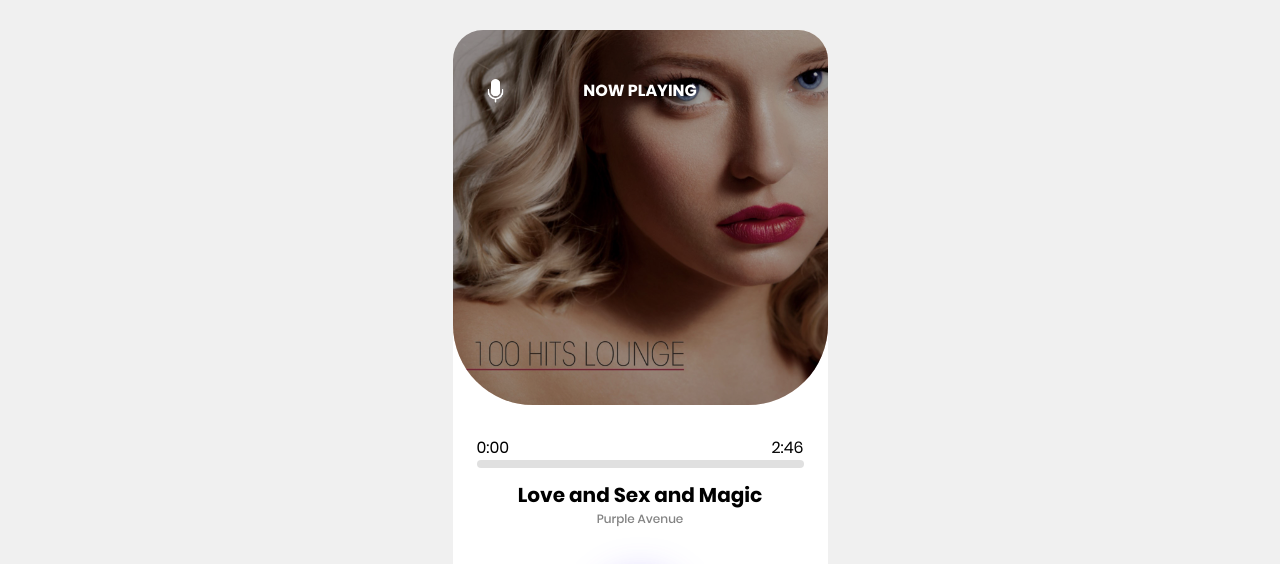
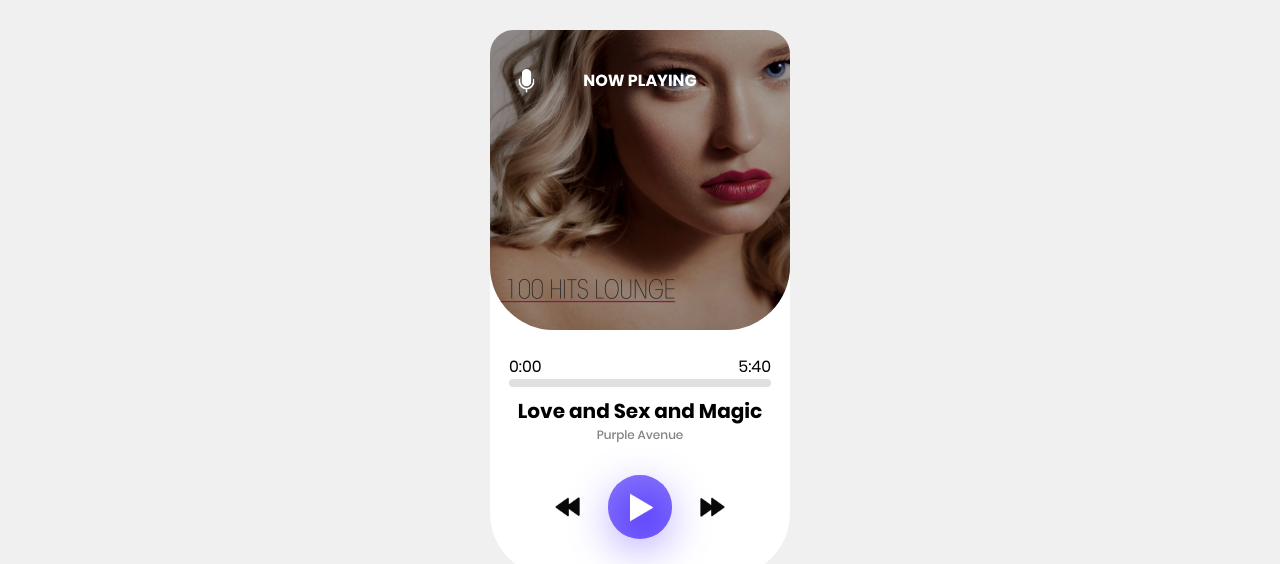
Before and after one commit to autlady/audio-player, a plain HTML site: page audio-player/index.html in a window 1280 px wide. Shown: the top 564 px of the page. Drawn offline with Linux system fonts and the light colour scheme.

Commit message:
fix: sizes

```diff
--- a/audio-player/index.html
+++ b/audio-player/index.html
@@ -28,7 +28,7 @@
                     <div class="player__progress-container">
                         <div class="player__time">
                             <div class="time-current">0:00</div>
-                            <div class="time-total">2:46</div>
+                            <div class="time-total">5:40</div>
                         </div>
                         <div class="player__progress-wrapper">
                             <div class="player__progress">
@@ -42,13 +42,13 @@
                     <audio class="audio" preload="metadata" src="./audio/Love and Sex and Magic.mp3"></audio>
                     <div class="player__controls">
                         <button class="btn-prev">
-                            <img src="./img/prev.png" width = "40" alt="prev">
+                            <img src="./img/prev.png" width = "32" alt="prev">
                         </button>
                         <button class="btn-play">
                             <img class="img__src" width = "35" height = "35" src="./img/play.png" alt="play">
                         </button>
                         <button class="btn-next">
-                            <img src="./img/next.png" width = "40" alt="next">
+                            <img src="./img/next.png" width = "32" alt="next">
                         </button>
                     </div>
                 </div>
--- a/audio-player/styles.css
+++ b/audio-player/styles.css
@@ -40,6 +40,18 @@
 
 html {
     scroll-behavior: smooth;
+    height: 100%;
+}
+
+body {
+    /* height: 100%; */
+    min-height: 100vh;
+    display: flex;
+    flex-direction: column;
+}
+
+body > * {
+    flex-shrink: 0;
 }
 
 html,
@@ -48,7 +60,6 @@ body {
     padding: 0;
     width: 100%;
     font-family: "Poppins", sans-serif;
-    min-height: 100vh;
 
     -webkit-font-smoothing: antialiased;
 }
@@ -121,6 +132,7 @@ img {
 
 .main {
     background-color: #f0f0f0;
+    /* min-height: 100vh; */
 }
 
 .player-wrapper {
@@ -136,18 +148,24 @@ img {
 
 .player {
     width: 375px;
+    width: 300px;
     border-radius: 30px 30px 80px 80px;
+    border-radius: 24px 24px 64px 64px;
     background-color: white;
-    padding-bottom: 48px;
+    padding-bottom: 38px;
 }
 
 .player__cover {
     position: relative;
     width: 375px;
     height: 375px;
+    width: 300px;
+    height: 300px;
     margin-bottom: 30px;
+    margin-bottom: 24px;
 
     border-radius: 30px 30px 80px 80px;
+    border-radius: 24px 24px 64px 64px;
     overflow: hidden;
     flex-shrink: 0;
 }
@@ -157,6 +175,8 @@ img {
     z-index: 7;
     top: 48px;
     left: 187.5px;
+    top: 38px;
+    left: 150px;
     transform: translateX(-50%);
     font-weight: 700;
     font-size: 16px;
@@ -170,6 +190,8 @@ img {
     width: 25px;
     top: 48px;
     left: 30px;
+    top: 38px;
+    left: 24px;
     cursor: pointer;
 }
 
@@ -197,6 +219,7 @@ img {
 
 .player__time {
     width: 327px;
+    width: 262px;
     display: flex;
     align-items: center;
     justify-content: space-between;
@@ -204,8 +227,11 @@ img {
 
 .player__progress-wrapper {
     width: 327px;
+    width: 262px;
     margin-bottom: 12px;
+    margin-bottom: 9px;
     border-radius: 24px;
+    border-radius: 20px;
     height: 8px;
     background-color: #e0e0e0;
     cursor: pointer;
@@ -213,6 +239,7 @@ img {
 
 .player__progress {
     border-radius: 24px;
+    border-radius: 20px;
     width: 0px;
     height: 8px;
     background: linear-gradient(90deg, #5c42ff 0%, #8673fd 100%);
@@ -220,11 +247,13 @@ img {
 
 .player__track {
     margin-bottom: 39px;
+    margin-bottom: 31px;
 }
 
 .player__track-name {
     font-weight: 700;
     font-size: 20px;
+    /* font-size: 18px; */
     text-align: center;
     color: #000;
 }
@@ -232,6 +261,7 @@ img {
 .player__track-artist {
     font-weight: 500;
     font-size: 12px;
+    /* font-size: 10px; */
     text-align: center;
     color: #828282;
 }
@@ -240,11 +270,14 @@ img {
     display: flex;
     justify-content: center;
     gap: 30px;
+    gap: 24px;
 }
 
 .btn-play {
     width: 80px;
     height: 80px;
+    width: 64px;
+    height: 64px;
     fill: linear-gradient(213deg, #8673fd 0%, #5c42ff 100%);
     box-shadow: inset 4px 12px 40px 0 rgba(178, 167, 245, 0.5), 0 12px 40px 0 rgba(92, 66, 255, 0.4);
     background-color: #5c42ff;
```
